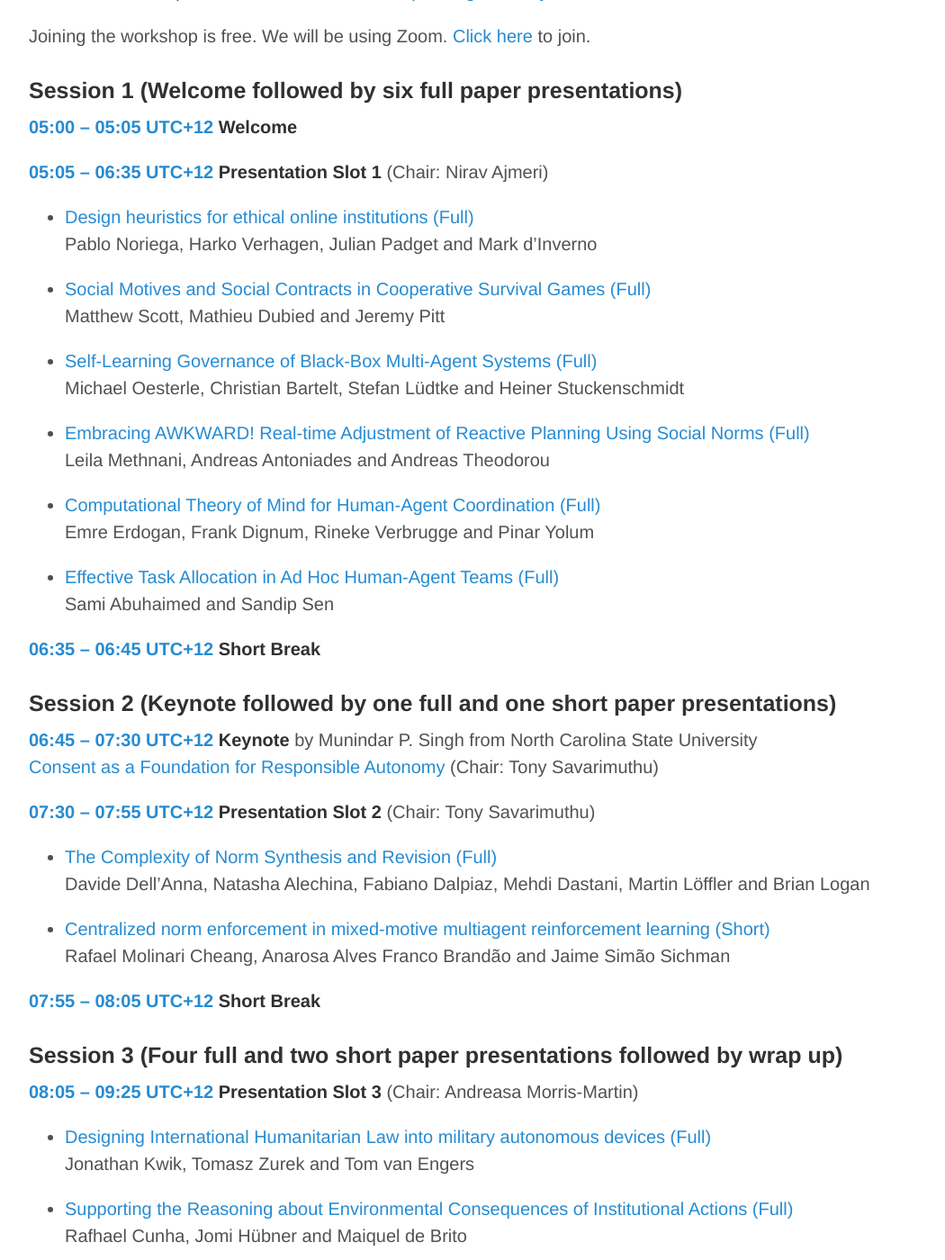
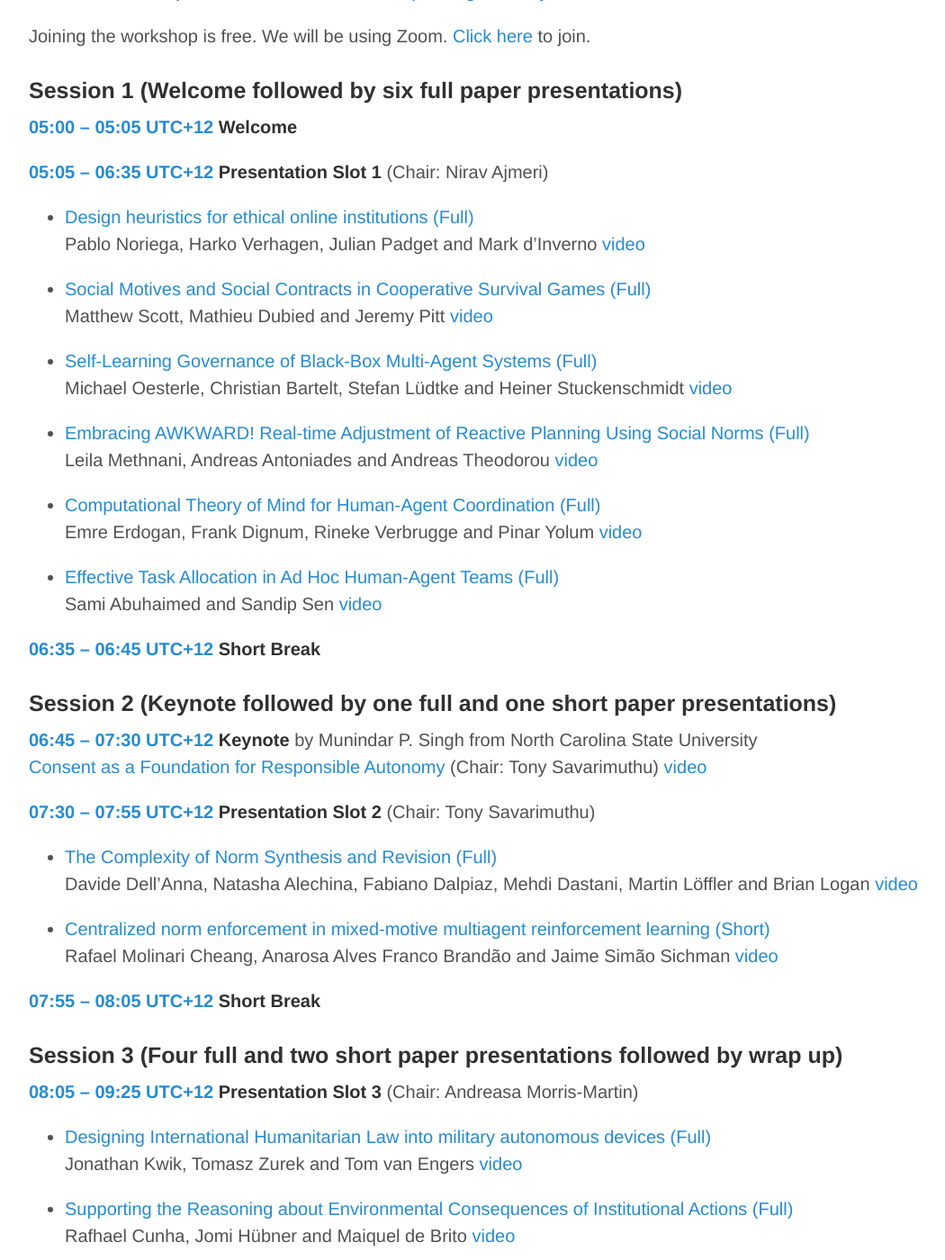
Before and after one commit to jithincheriyan/coine-2022-auckland, a Jekyll site: the page built from technical_programme.md, in a window 1280 px wide and 1400 px high, scrolled down 314 px. Shown: the whole window at 90% size, without its empty margins (68-1118 px from the left). Built offline with Jekyll 4.4.1, drawn with Linux system fonts in a browser that asks for light colours.

Commit message:
videos linked to schedule

```diff
--- a/technical_programme.md
+++ b/technical_programme.md
@@ -16,37 +16,37 @@ Joining the workshop is free. We will be using Zoom. [Click here](https://bristo
 [**05:05 &ndash; 06:35 UTC+12**](# "1905 Paris; 1805 London; 1305 New York") **Presentation Slot 1** (Chair: Nirav Ajmeri)
 
 - [Design heuristics for ethical online institutions (Full)]({{ site.path }}/papers/paper-12.pdf) <br/>
-Pablo Noriega, Harko Verhagen, Julian Padget and Mark d'Inverno
+Pablo Noriega, Harko Verhagen, Julian Padget and Mark d'Inverno [video](https://www.youtube.com/watch?v=bU6tHw1KORc&t=0s)
 
 - [Social Motives and Social Contracts in Cooperative Survival Games (Full)]({{ site.path }}/papers/paper-7.pdf) <br/>
-Matthew Scott, Mathieu Dubied and Jeremy Pitt
+Matthew Scott, Mathieu Dubied and Jeremy Pitt [video](https://www.youtube.com/watch?v=bU6tHw1KORc&t=1095s)
 
 - [Self-Learning Governance of Black-Box Multi-Agent Systems (Full)]({{ site.path }}/papers/paper-2.pdf) <br/>
-Michael Oesterle, Christian Bartelt, Stefan Lüdtke and Heiner Stuckenschmidt
+Michael Oesterle, Christian Bartelt, Stefan Lüdtke and Heiner Stuckenschmidt [video](https://www.youtube.com/watch?v=bU6tHw1KORc&t=1995s)
 
 - [Embracing AWKWARD! Real-time Adjustment of Reactive Planning Using Social Norms (Full)]({{ site.path }}/papers/paper-13.pdf) <br/>
-Leila Methnani, Andreas Antoniades and Andreas Theodorou
+Leila Methnani, Andreas Antoniades and Andreas Theodorou [video](https://www.youtube.com/watch?v=bU6tHw1KORc&t=2885s)
 
 - [Computational Theory of Mind for Human-Agent Coordination (Full)]({{ site.path }}/papers/paper-3.pdf) <br/>
-Emre Erdogan, Frank Dignum, Rineke Verbrugge and Pinar Yolum
+Emre Erdogan, Frank Dignum, Rineke Verbrugge and Pinar Yolum [video](https://www.youtube.com/watch?v=bU6tHw1KORc&t=3885s)
 
 - [Effective Task Allocation in Ad Hoc Human-Agent Teams (Full)]({{ site.path }}/papers/paper-9.pdf) <br/>
-Sami Abuhaimed and Sandip Sen
+Sami Abuhaimed and Sandip Sen [video](https://www.youtube.com/watch?v=bU6tHw1KORc&t=4820s)
 
 
 [**06:35 &ndash; 06:45 UTC+12**](# "2035 Paris; 1935 London; 1435 New York") **Short Break**
 
 ### Session 2 (Keynote followed by one full and one short paper presentations)
 
-[**06:45 &ndash; 07:30 UTC+12**](# "2045 Paris; 1945 London; 1445 New York") **Keynote** by Munindar P. Singh from North Carolina State University <br/>[Consent as a Foundation for Responsible Autonomy]({{ site.path }}/keynote.html) (Chair: Tony Savarimuthu)
+[**06:45 &ndash; 07:30 UTC+12**](# "2045 Paris; 1945 London; 1445 New York") **Keynote** by Munindar P. Singh from North Carolina State University <br/>[Consent as a Foundation for Responsible Autonomy]({{ site.path }}/keynote.html) (Chair: Tony Savarimuthu) [video](https://www.youtube.com/watch?v=bU6tHw1KORc&t=6030s)
 
 [**07:30 &ndash; 07:55 UTC+12**](# "2130 Paris; 2030 London; 1530 New York") **Presentation Slot 2** (Chair: Tony Savarimuthu)
 
 - [The Complexity of Norm Synthesis and Revision (Full)]({{ site.path }}/papers/paper-8.pdf) <br/>
-Davide Dell'Anna, Natasha Alechina, Fabiano Dalpiaz, Mehdi Dastani, Martin Löffler and Brian Logan
+Davide Dell'Anna, Natasha Alechina, Fabiano Dalpiaz, Mehdi Dastani, Martin Löffler and Brian Logan [video](https://www.youtube.com/watch?v=bU6tHw1KORc&t=9030s)
 
 - [Centralized norm enforcement in mixed-motive multiagent reinforcement learning (Short)]({{ site.path }}/papers/paper-4.pdf) <br/>
-Rafael Molinari Cheang, Anarosa Alves Franco Brandão and Jaime Simão Sichman
+Rafael Molinari Cheang, Anarosa Alves Franco Brandão and Jaime Simão Sichman [video](https://www.youtube.com/watch?v=bU6tHw1KORc&t=10070s)
 
 
 [**07:55 &ndash; 08:05 UTC+12**](# "2155 Paris; 2055 London; 1555 New York") **Short Break**
@@ -56,22 +56,22 @@ Rafael Molinari Cheang, Anarosa Alves Franco Brandão and Jaime Simão Sichman
 [**08:05 &ndash; 09:25 UTC+12**](# "2205 Paris; 2105 London; 1605 New York") **Presentation Slot 3** (Chair: Andreasa Morris-Martin)
 
 - [Designing International Humanitarian Law into military autonomous devices (Full)]({{ site.path }}/papers/paper-1.pdf) <br/>
-Jonathan Kwik, Tomasz Zurek and Tom van Engers
+Jonathan Kwik, Tomasz Zurek and Tom van Engers [video](https://www.youtube.com/watch?v=bU6tHw1KORc&t=11130s)
 
 - [Supporting the Reasoning about Environmental Consequences of Institutional Actions (Full)]({{ site.path }}/papers/paper-5.pdf) <br/>
-Rafhael Cunha, Jomi Hübner and Maiquel de Brito
+Rafhael Cunha, Jomi Hübner and Maiquel de Brito [video](https://www.youtube.com/watch?v=bU6tHw1KORc&t=12328s)
 
 - [Epistemic Diversity and Explanatory Adequacy in Distributed Information Processing (Full)]({{ site.path }}/papers/paper-6.pdf) <br/>
-Asimina Mertzani, Jeremy Pitt, Andrzej Nowak and Thomasz Michalak
+Asimina Mertzani, Jeremy Pitt, Andrzej Nowak and Thomasz Michalak [video](https://www.youtube.com/watch?v=bU6tHw1KORc&t=13140s)
 
 - [Fleur: Social Values Orientation for Robust Norm Emergence (Full)]({{ site.path }}/papers/paper-15.pdf) <br/>
-Sz-Ting Tzeng, Nirav Ajmeri and Munindar P. Singh
+Sz-Ting Tzeng, Nirav Ajmeri and Munindar P. Singh [video](https://www.youtube.com/watch?v=bU6tHw1KORc&t=14010s)
 
 - [Computational Discovery of Transaction-Based Financial Crime via Grammatical Evolution: The Case of Ponzi Schemes (Short)]({{ site.path }}/papers/paper-11.pdf) <br/>
-Peter Fratrič, Giovanni Sileno, Tom Van Engers and Sander Klous
+Peter Fratrič, Giovanni Sileno, Tom Van Engers and Sander Klous [video](https://www.youtube.com/watch?v=bU6tHw1KORc&t=14640s)
 
 - [Reasoning about collective action in Markov Logic: a case study from ancient Athens (Short)]({{ site.path }}/papers/paper-14.pdf) <br/>
-Sriashalya Srivathsan, Stephen Cranefield and Jeremy Pitt
+Sriashalya Srivathsan, Stephen Cranefield and Jeremy Pitt [video](https://www.youtube.com/watch?v=bU6tHw1KORc&t=15260s)
 
 
 [**09:25 &ndash; 09:30 UTC+12**](# "2325 Paris; 2225 London; 1725 New York") **Wrap Up**
```
